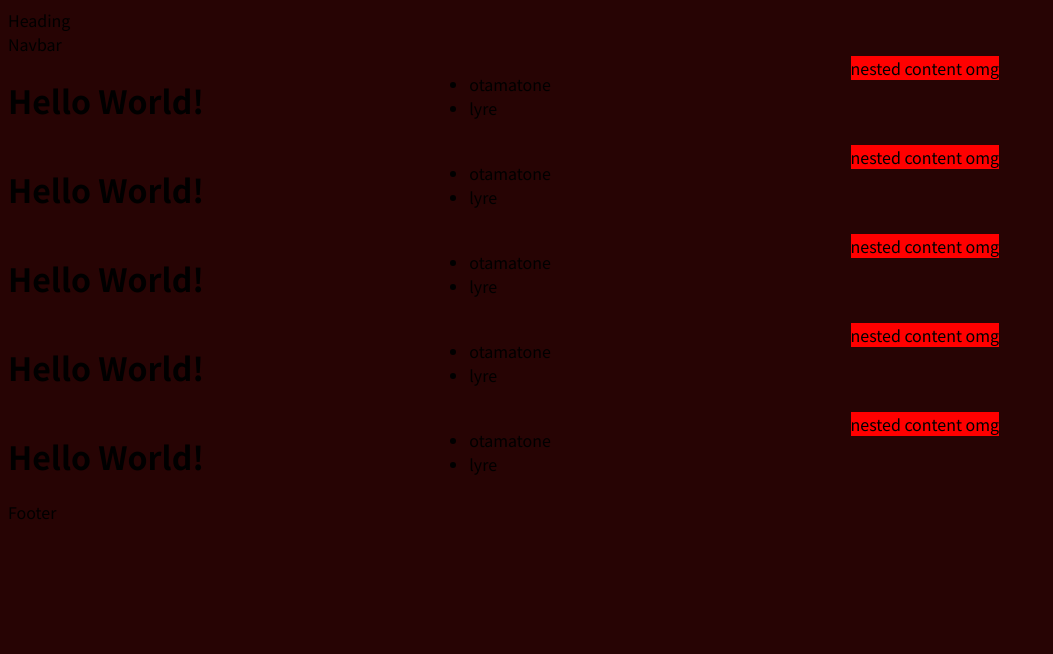
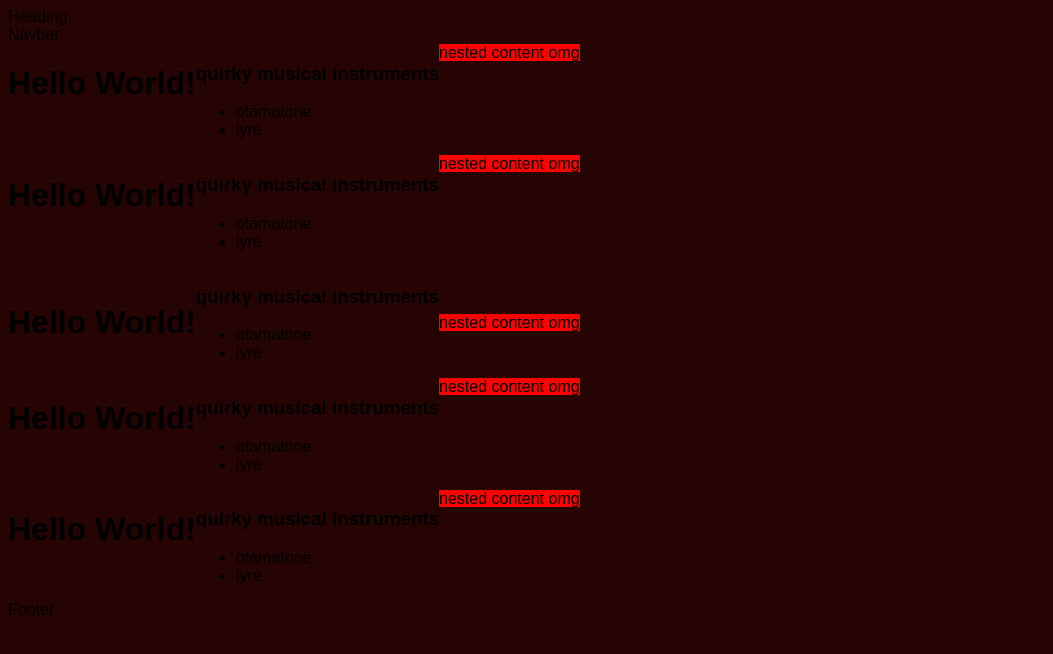
Before and after one commit to Dtn2901/t1w2tuesday-feb24-responsivecss, a plain HTML site: page index.html in a window 1280 px wide. Shown: the whole page, without its empty margins (0-1053 px from the left). Drawn offline with Linux system fonts and the light colour scheme; a web font is replaced by a local one.

Commit message:
added flexbox

```diff
--- a/index.html
+++ b/index.html
@@ -53,7 +53,7 @@
           </span>
         </span>
       </main>
-      <main class="row">
+      <main class="row, nestedrow">
         <div class="column">
           <h1>Hello World!</h1>
         </div>
--- a/style.css
+++ b/style.css
@@ -2,41 +2,54 @@
 
 body {
     background-color: rgb(39, 4, 4);
-    font-family: "Noto Sans JP", sans-serif;
+    font-family: "Noto Sans Symbols 2", sans-serif;
+    display: flex;
+    flex-direction: column;
+    flex-wrap: wrap;
+    /* align-items: center; */
 
 }
 
+.nestedrow {
+  display: flex;
+  align-items: center;
+}
+
+.row > .column > {
+  display: flex;
+  align-items: center;
+}
+
+h3 {
+  display: block;
+}
 
 
 .nestedContent {
     background-color: red;
 }
 .column {
-  width: 100%;
+  width: 100px%;
 }
 
-/* Clear floats after the columns */
-.row:after {
-  content: "";
-  display: table;
-  clear: both;
+.row {
+  display: flex;
+  flex-direction: column;
 }
+
+
 
 /* Styles for screens 600px wide and larger */
 @media screen and (min-width: 600px) {
     body {
         background-color: rgb(0, 0, 0) 226);
     }
-
-    h3 {
-      display: none;
+    .row {
+      display: flex;
+      flex-direction: row;
     }
 
-    /* Create three equal columns that float next to each other */
-.column {
-  float: left;
-  width: 33.33%;
+    /* h3 {
+      display: none;
+    } */
 }
-
-
-}
```
